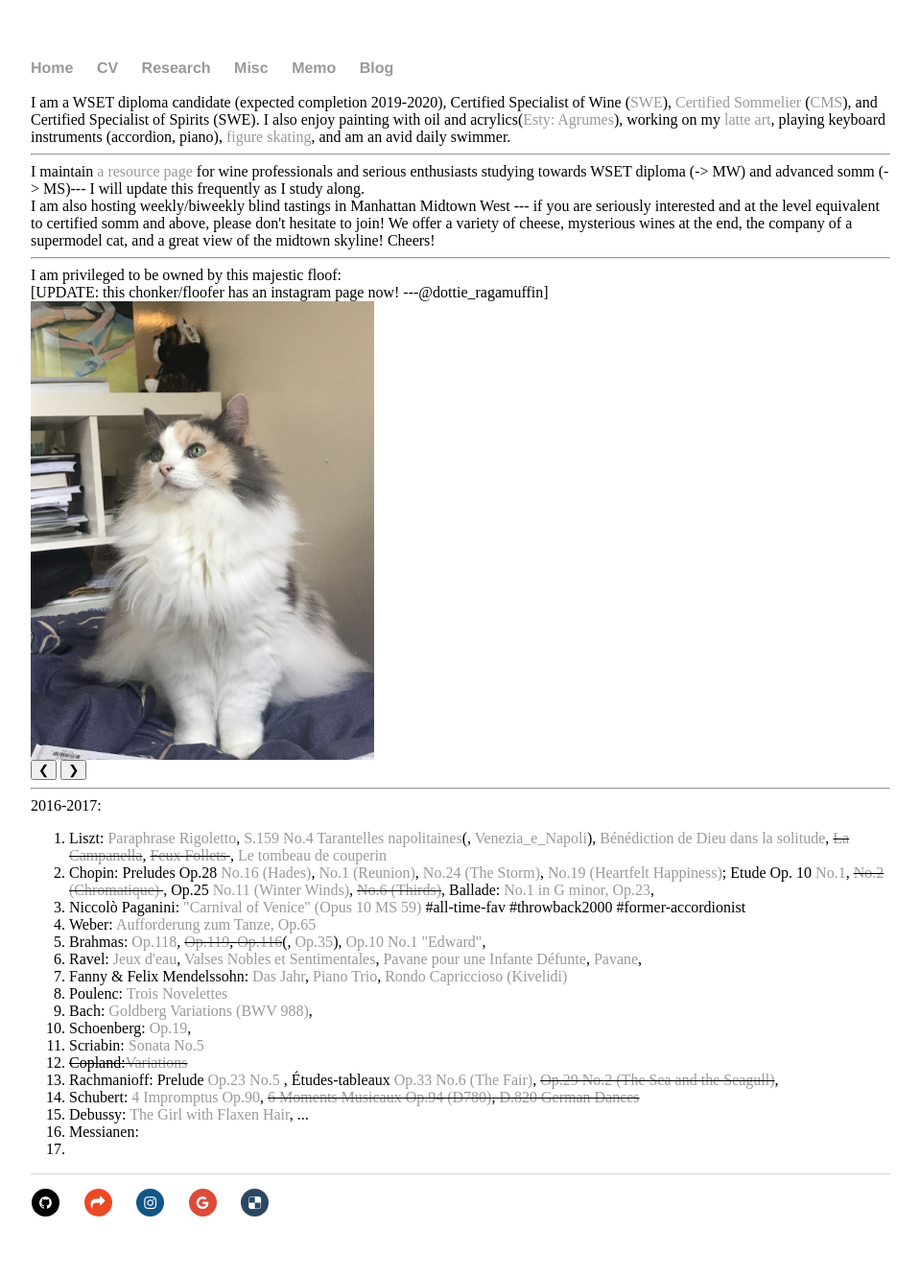
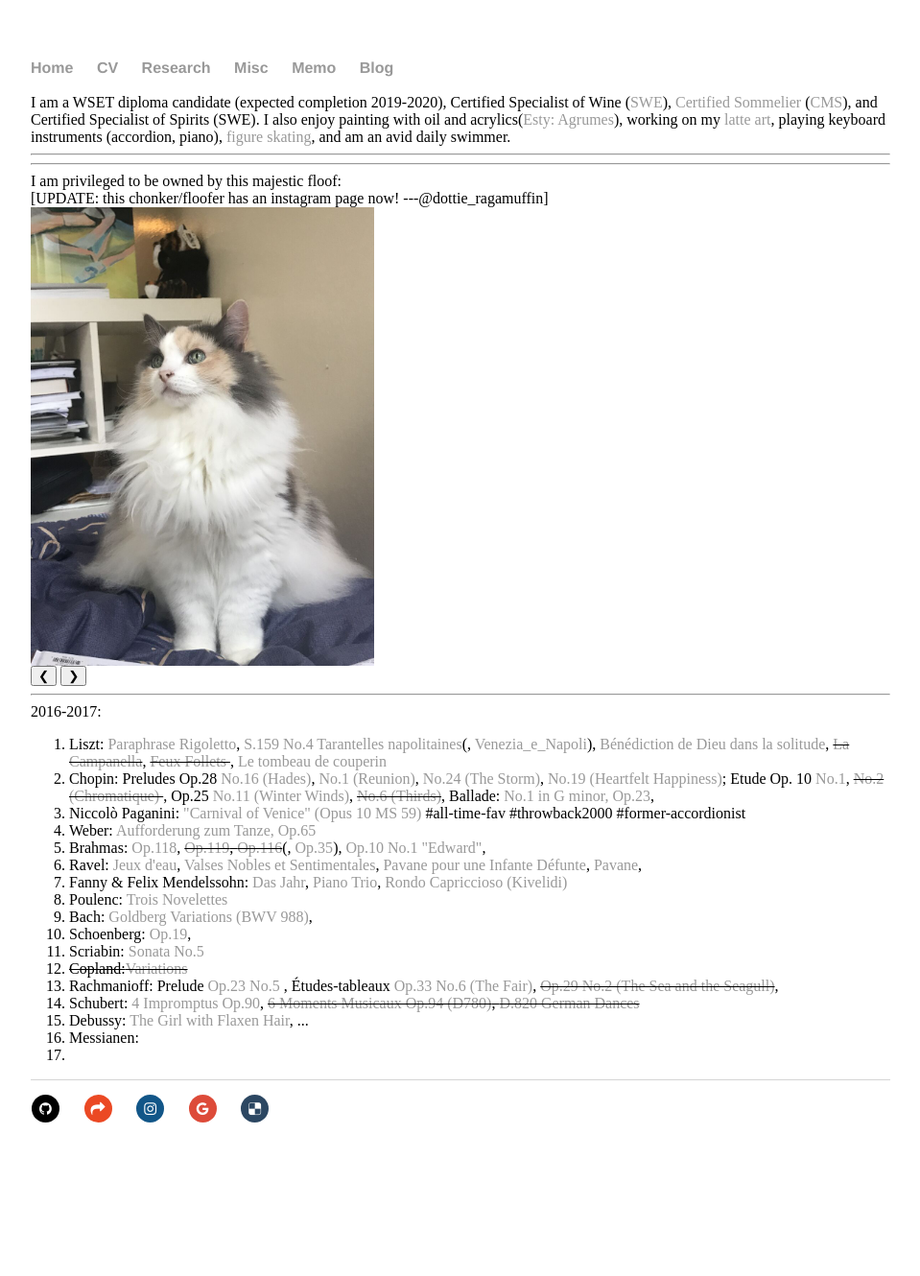
Before and after one commit to shenglih/shenglih.github.io, a Jekyll site: the page built from misc/index.html, in a window 1280 px wide. Shown: the whole page at 96% size, without its empty margins (160-1119 px from the left). Built offline with Jekyll 4.4.1, drawn with Linux system fonts in a browser that asks for light colours; comment, search, counter and statistics services are not loaded; after the commit the page ends 1232 px from its top, so only the background shows below that.

Commit message:
Update index.html

```diff
--- a/misc/index.html
+++ b/misc/index.html
@@ -12,8 +12,8 @@
 
 	I also enjoy painting with oil and acrylics(<a href="">Esty: Agrumes</a>), working on my<a href="https://dl.orangedox.com/rn378g"> latte art</a>, playing keyboard instruments (accordion, piano), <a href="/misc/skating.html">figure skating</a>, and am an avid daily swimmer.</li>
 	<hr>
-I maintain <a href="/misc/wine_links.html">a resource page</a> for wine professionals and serious enthusiasts studying towards WSET diploma (-> MW) and advanced somm (-> MS)--- I will update this frequently as I study along.<br>
-I am also hosting weekly/biweekly blind tastings in Manhattan Midtown West --- if you are seriously interested and at the level equivalent to certified somm and above, please don't hesitate to join! We offer a variety of cheese, mysterious wines at the end, the company of a supermodel cat, and a great view of the midtown skyline! Cheers!
+<!--I maintain <a href="/misc/wine_links.html">a resource page</a> for wine professionals and serious enthusiasts studying towards WSET diploma (-> MW) and advanced somm (-> MS)--- I will update this frequently as I study along.<br>
+I am also hosting weekly/biweekly blind tastings in Manhattan Midtown West --- if you are seriously interested and at the level equivalent to certified somm and above, please don't hesitate to join! We offer a variety of cheese, mysterious wines at the end, the company of a supermodel cat, and a great view of the midtown skyline! Cheers!-->
 	<hr>
 
 	I am privileged to be owned by this majestic floof:<br>
```
